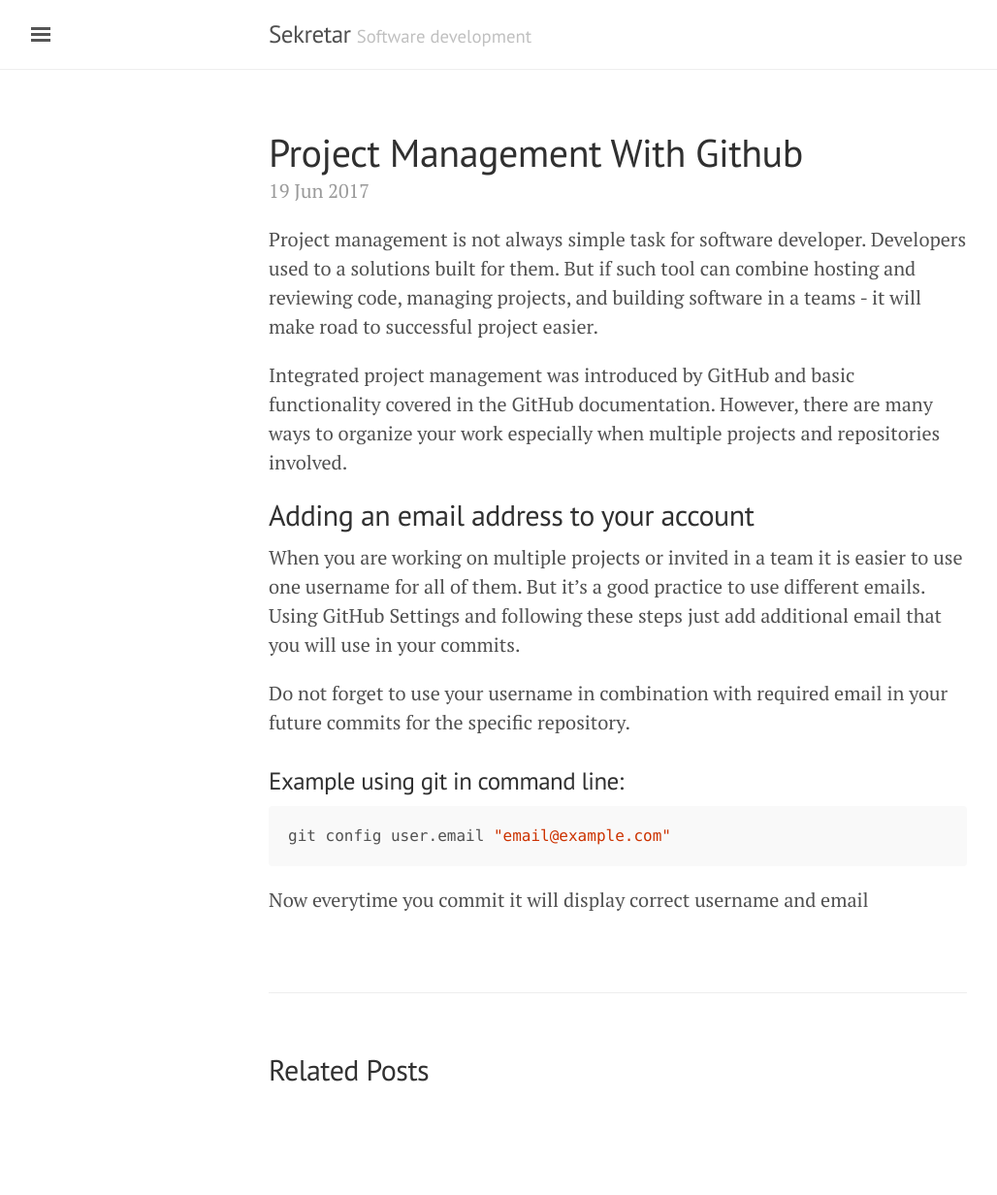
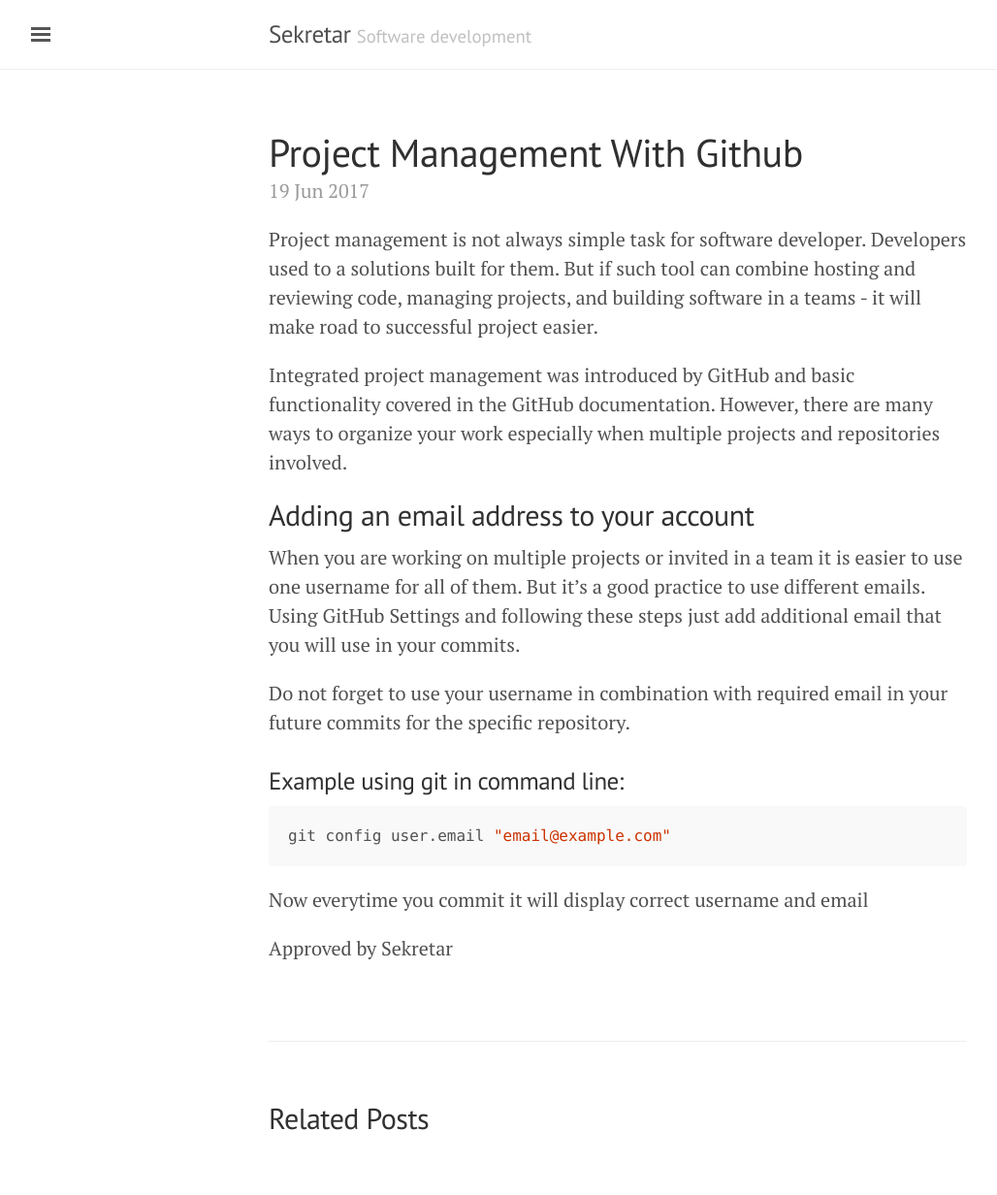
Before and after one commit to yuriisekretar/yuriisekretar.github.io, a Jekyll site: the page built from _posts/2017-06-19-Project-management-with-GitHub.md, in a window 1280 px wide. Shown: the whole page at 97% size, without its empty margins (3-1031 px from the left). Built offline with Jekyll 4.4.1, drawn with Linux system fonts in a browser that asks for light colours; our own code applies the rules of GitHub Pages for plain Markdown files; before the commit the page ends 1182 px from its top, so only the background shows below that.

Commit message:
Update: Project management with GitHub

````diff
--- a/_posts/2017-06-19-Project-management-with-GitHub.md
+++ b/_posts/2017-06-19-Project-management-with-GitHub.md
@@ -15,3 +15,5 @@ git config user.email "email@example.com"
 ```
 
 Now everytime you commit it will display correct username and email
+
+Approved by Sekretar
````
